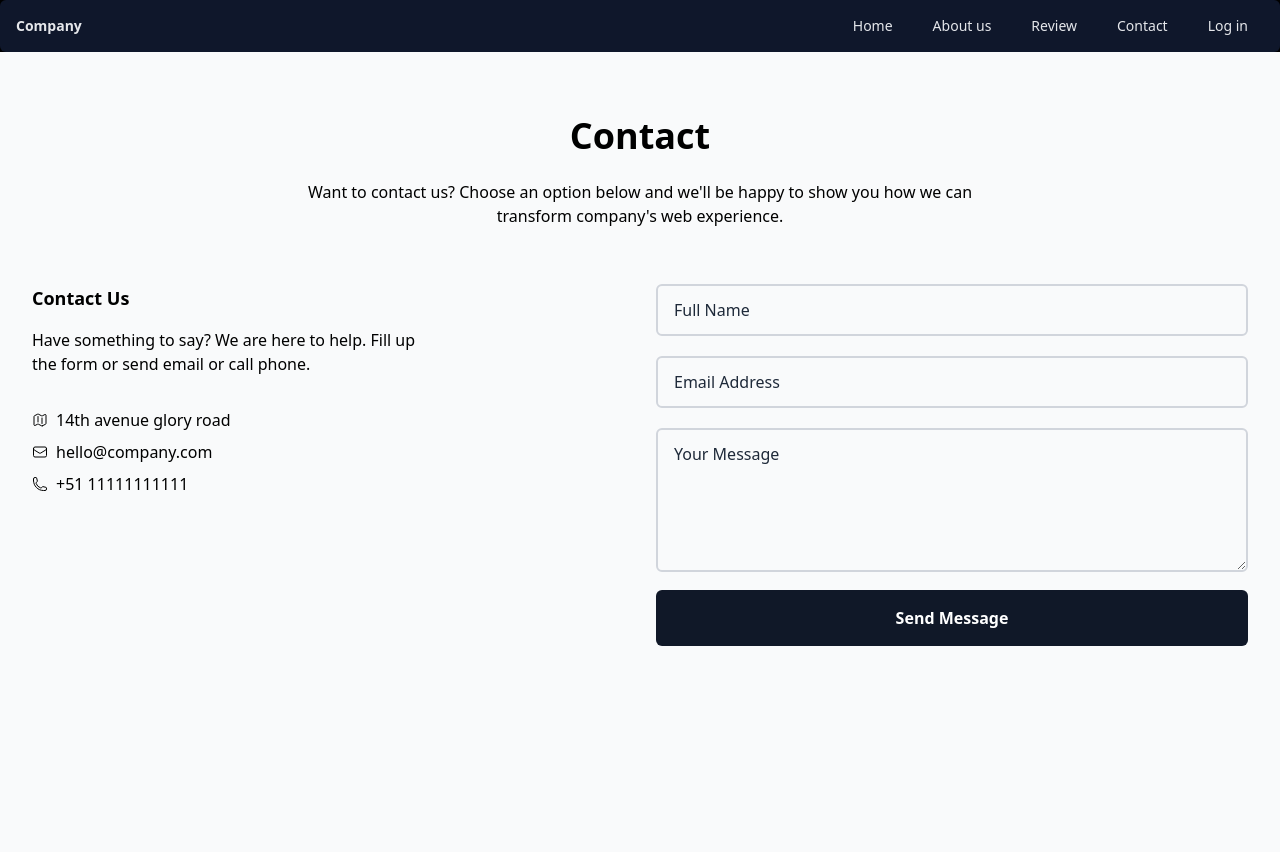
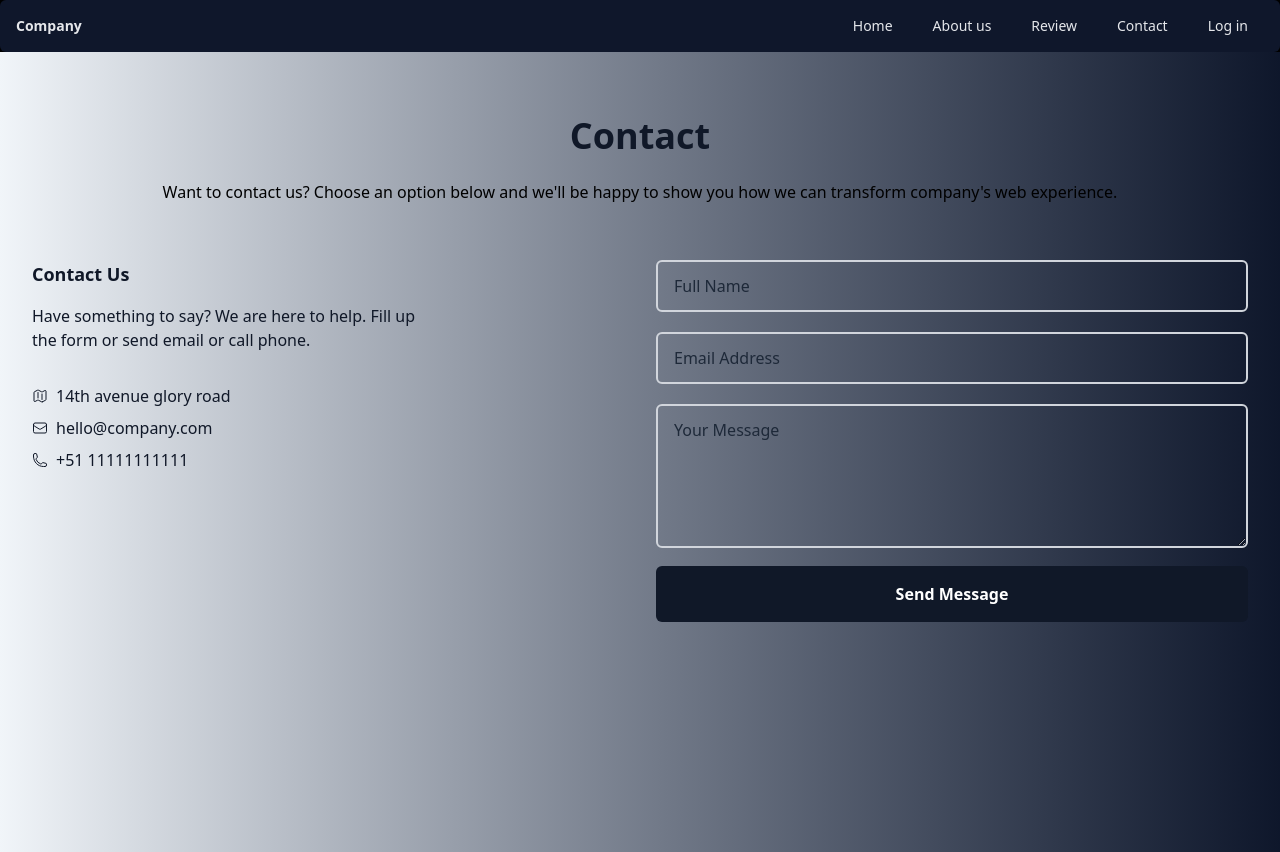
Before and after one commit to gzaigirdar/Online_Shop, a Next.js app in the folder Frontend/e_shop/: page /Contact in a window 1280 px wide. Built offline with nearby package versions, Linux system fonts and the light colour scheme.

Commit message:
submit review is fully functional with log in required, and contact from has been added

```diff
--- a/Frontend/e_shop/src/app/Contact/page.jsx
+++ b/Frontend/e_shop/src/app/Contact/page.jsx
@@ -18,7 +18,7 @@ export default function ContactPage() {
       <Navbar open_modal={open_modal} />
 
       {/* Main content */}
-      <div className="min-h-screen">
+      <div className="bg-gradient-to-r from-slate-100 to-slate-900 min-h-screen">
         <Contact />
       </div>
 
--- a/Frontend/e_shop/src/app/ReviewPage/page.jsx
+++ b/Frontend/e_shop/src/app/ReviewPage/page.jsx
@@ -11,6 +11,7 @@ import Review_card from "@/components/Review/Review_card";
 export default function ReviewPage() {
   const [showModal, setShowModal] = useState(false);
 
+
   function open_modal() {
     setShowModal(true);
   }
@@ -22,11 +23,11 @@ export default function ReviewPage() {
       <Navbar open_modal={open_modal} />
 
 
-      <div className="bg-gradient-to-r from-slate-100 to-slate-900 text-black min-h-screen flex flex-col md:flex-row">
+      <div className="bg-gradient-to-r from-slate-100 to-slate-900 text-black min-h-screen flex flex-col md:flex-row ">
 
 
         <div className="w-full mt-5 md:w-2/5 p-2">
-          <Summary_review_card />
+          <Summary_review_card open_modal={open_modal}/>
         </div>
 
 
--- a/Frontend/e_shop/src/components/Contact_us/Contact.jsx
+++ b/Frontend/e_shop/src/components/Contact_us/Contact.jsx
@@ -1,22 +1,39 @@
+import { useForm } from "react-hook-form";
+import {useState} from 'react';
+import {z} from 'zod';
+import { zodResolver } from "@hookform/resolvers/zod";
+const schema = z.object(
+  {email: z.string().email({message:"invalid email"})}
+  )
 function Contact() {
+
+
+  const {register,handleSubmit,formState: { errors }  } = useForm(
+                                                  {resolver: zodResolver(schema)}
+                                                  );
+  function handlesubmit(data){
+
+    console.log(data['email'])
+
+  }
   return (
-    <div className="bg-gray-50 dark:bg-gray-900 min-h-screen" id="contact">
+    <div className="min-h-screen w-full" id="contact">
       <div className="max-w-7xl mx-auto px-4 sm:px-6 lg:px-8 pt-16 text-center">
-        <h2 className="text-4xl font-bold dark:text-gray-100">Contact</h2>
-        <p className="pt-6 pb-6 text-base max-w-2xl text-center m-auto dark:text-gray-400">
+        <h2 className="text-4xl font-bold text-gray-900">Contact</h2>
+        <p className="pt-6 pb-6 text-base max-w-full text-center m-auto text-black">
           Want to contact us? Choose an option below and we'll be happy to show you how we can transform
           company's web experience.
         </p>
       </div>
 
-      <div className="max-w-7xl mx-auto px-4 sm:px-6 lg:px-8 pt-8 pb-16 grid md:grid-cols-2 lg:grid-cols-2 gap-y-8 md:gap-x-8 md:gap-y-8 lg:gap-x-8 lg:gap-y-16">
+      <div className="max-w-full mx-auto px-4 sm:px-4 lg:px-8 pt-8 pb-16 grid md:grid-cols-2 lg:grid-cols-2 gap-y-8 md:gap-x-8 md:gap-y-8 lg:gap-x-8 lg:gap-y-16">
         <div>
-          <h2 className="text-lg font-bold dark:text-gray-100">Contact Us</h2>
-          <p className="max-w-sm mt-4 mb-4 dark:text-gray-400">
+          <h2 className="text-lg font-bold text-gray-900">Contact Us</h2>
+          <p className="max-w-sm mt-4 mb-4 text-gray-900">
             Have something to say? We are here to help. Fill up the form or send email or call phone.
           </p>
 
-          <div className="flex items-center mt-8 space-x-2 text-dark-600 dark:text-gray-400">
+          <div className="flex items-center mt-8 space-x-2 text-gray-900">
             <svg
               xmlns="http://www.w3.org/2000/svg"
               fill="none"
@@ -35,7 +52,7 @@ function Contact() {
             <span>14th avenue glory road</span>
           </div>
 
-          <div className="flex items-center mt-2 space-x-2 text-dark-600 dark:text-gray-400">
+          <div className="flex items-center mt-2 space-x-2 text-gray-900">
             <svg
               xmlns="http://www.w3.org/2000/svg"
               fill="none"
@@ -54,7 +71,7 @@ function Contact() {
             <a href="mailto:hello@company.com">hello@company.com</a>
           </div>
 
-          <div className="flex items-center mt-2 space-x-2 text-dark-600 dark:text-gray-400">
+          <div className="flex items-center mt-2 space-x-2 text-gray-900">
             <svg
               xmlns="http://www.w3.org/2000/svg"
               fill="none"
@@ -75,7 +92,7 @@ function Contact() {
         </div>
 
         <div>
-          <form>
+          <form onSubmit={handleSubmit(handlesubmit)}>
             <input type="checkbox" name="botcheck" className="hidden" />
 
             <div className="mb-5">
@@ -93,17 +110,20 @@ function Contact() {
                 Email Address
               </label>
               <input
+                {...register('email')}
                 id="email_address"
                 type="email"
-                name="email"
+
                 placeholder="Email Address"
                 autoComplete="off"
                 className="w-full px-4 py-3 border-2 placeholder:text-gray-800 dark:text-white rounded-md outline-none dark:placeholder:text-gray-200 dark:bg-gray-900 focus:ring-4 border-gray-300 focus:border-gray-600 ring-gray-100 dark:border-gray-600 dark:focus:border-white dark:ring-0"
               />
+              {errors.email && <p className="text-red-500 mb-3"> {errors.email.message}</p>}
             </div>
 
             <div className="mb-3">
               <textarea
+                {...register('message')}
                 name="message"
                 placeholder="Your Message"
                 className="w-full px-4 py-3 border-2 placeholder:text-gray-800 dark:text-white dark:placeholder:text-gray-200 dark:bg-gray-900 rounded-md outline-none h-36 focus:ring-4 border-gray-300 focus:border-gray-600 ring-gray-100 dark:border-gray-600 dark:focus:border-white dark:ring-0"
--- a/Frontend/e_shop/src/components/Main.jsx
+++ b/Frontend/e_shop/src/components/Main.jsx
@@ -7,6 +7,7 @@ import Loginform from "./Login/Loginform";
 import { LoginProvider } from "./context/login_context";
 import { Order_provider } from "./context/Order_context";
 import { Inventory_provider } from "./context/products_context";
+import { ModalProvider } from "./context/Modal_context";
 function Main() {
 
     const [showModal,setShowModal] = useState(false);
--- a/Frontend/e_shop/src/components/Review/Forms/Review_form.jsx
+++ b/Frontend/e_shop/src/components/Review/Forms/Review_form.jsx
@@ -5,8 +5,11 @@ import { useForm } from "react-hook-form";
 import RevRating from "../rev_rating";
 import Msg_confirm from "@/components/Msg_confirm";
 import { review_context } from '../../context/review_context';
+import { Login } from "@/components/context/login_context";
+
 
 function Review_form({submit_rev}) {
+    const {userInfo} = useContext(Login)
     const {submitReview} = useContext(review_context);
     const {register,handleSubmit,formState:{errors}} = useForm();
     const [number,setNUm] = useState(1)
@@ -14,8 +17,9 @@ function Review_form({submit_rev}) {
     const ratings = [1,2,3,4,5]
     const [submitted,setSubmit] = useState(false)
     async function onSubmit(data){
+        let userId = userInfo['user_id']
         let review_data = {
-            //"user_id":"69003431b882ce41b6f3dadf",
+            "user_id":userId,
             "review": data['review'],
             "rating":number
         }
@@ -101,7 +105,7 @@ function Review_form({submit_rev}) {
 
                     <button type="submit" className="text-white bg-blue-600 hover:bg-blue-700 focus:ring-4 focus:outline-none focus:ring-blue-300 font-semibold rounded-lg text-sm px-5 py-3"
                     >
-                        Login to Post Review
+                        submit Review
                     </button>
                     </div>
                 </form>
--- a/Frontend/e_shop/src/components/Review/Summary_review_card.jsx
+++ b/Frontend/e_shop/src/components/Review/Summary_review_card.jsx
@@ -1,13 +1,19 @@
 'use state'
-import { useState} from "react";
+import { useState,useContext} from "react";
 import Ratings from "./Ratings";
 import Rev_info from "./Rev_info";
 import Review_form from "./Forms/Review_form";
-
-function Summary_review_card() {
-
+import { Login } from "../context/login_context";
+function Summary_review_card({open_modal}) {
+  const {logged,userInfo} = useContext(Login);
+  console.log(logged)
   const [show_form,setForm] = useState(false)
   function submit_rev(){
+    if (!logged){
+      open_modal()
+      return
+
+    }
     if(show_form == true){
       setForm(false)
     }
@@ -18,7 +24,7 @@ function Summary_review_card() {
   return (
     <>
     <div className=" flex flex-col m-2 bg-white items-center justify-center shadow-2xl rounded-lg ">
-      {show_form ? (
+      {show_form && logged ? (
         <Review_form submit_rev={submit_rev} />
       ):
       <div>
@@ -40,7 +46,7 @@ function Summary_review_card() {
 
 {/* Responsive button */}
 <button onClick={submit_rev}  className="block items-center bg-green-400 hover:bg-red-300 text-white font-bold mb-2 mx-auto px-3 sm:px-4 py-1 sm:py-2 rounded-sm text-xs sm:text-sm w-1/2 max-w-md">
-  Submit Review
+   {logged ? <p>Submit Review</p> : <p>Log in to submit review</p>}
 </button>
 
 
--- /dev/null
+++ b/Frontend/e_shop/src/components/context/Modal_context.js
@@ -0,0 +1,24 @@
+import { createContext, useContext, useState } from "react";
+
+const ModalContext = createContext();
+
+export function ModalProvider({ children }) {
+  const [showLogin, setShowLogin] = useState(false);
+
+  const openLogin = () => setShowLogin(true);
+  const closeLogin = () => setShowLogin(false);
+
+  return (
+    <ModalContext.Provider value={{ openLogin, closeLogin }}>
+      {children}
+
+      {showLogin && (
+        <Modal show={showLogin} onClose={closeLogin}>
+          <Loginform closeIt={closeLogin} />
+        </Modal>
+      )}
+    </ModalContext.Provider>
+  );
+}
+
+export const useModal = () => useContext(ModalContext);
--- a/Frontend/e_shop/src/components/context/login_context.js
+++ b/Frontend/e_shop/src/components/context/login_context.js
@@ -49,8 +49,7 @@ export function LoginProvider ({children}) {
 
 
          const {message,token,user_id,email} = res.data;
-         console.log(message)
-         console.log(user_id)
+
          setInfo({
                  auth_token:token,
                  user_id: user_id,
```
Also changed, not shown: 1 other file (tests, documents, lock files or other folders).
